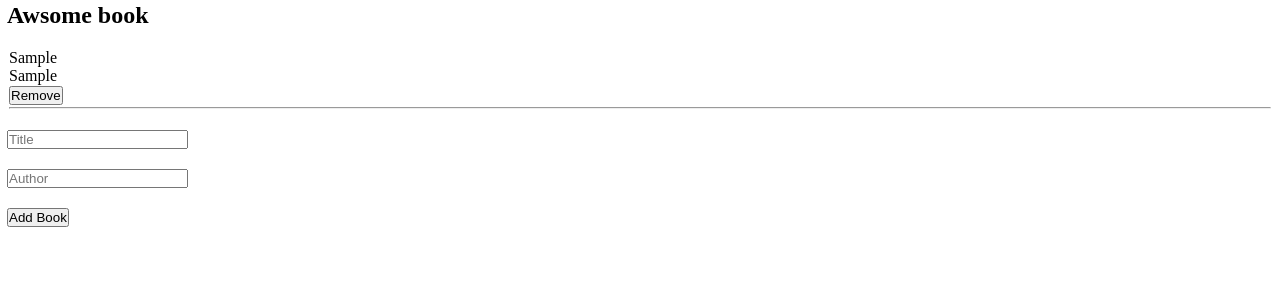
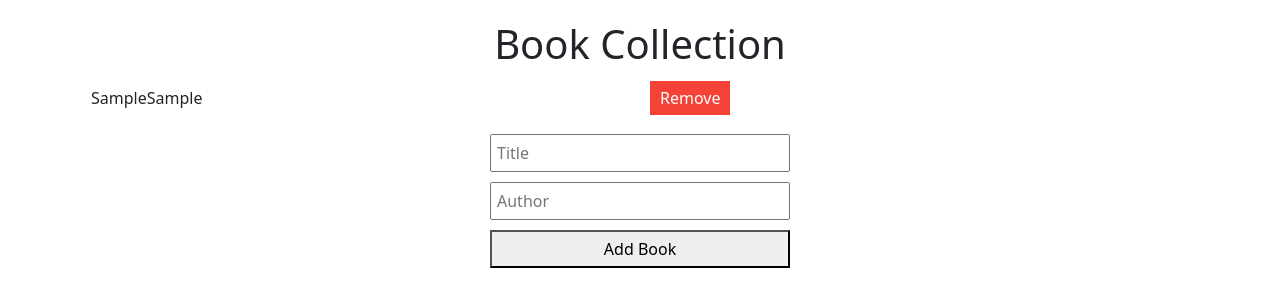
Before and after one commit to najibullahjafari/Awesome-books, a website: page index.html in a window 1280 px wide. Both pictures are taken after typing "Sample", "Sample" into the empty fields and a click on the button "Add Book". Drawn offline with nearby package versions, Linux system fonts and the light colour scheme.

Commit message:
Use classes

```diff
--- a/index.html
+++ b/index.html
@@ -2,34 +2,29 @@
 <html lang="en">
   <head>
     <meta charset="UTF-8" />
-    <meta http-equiv="X-UA-Compatible" content="IE=edge" />
     <meta name="viewport" content="width=device-width, initial-scale=1.0" />
+    <title>Book Collection</title>
+
     <link rel="stylesheet" href="style.css" />
-    <title>Awesome book</title>
+    <link
+      href="https://cdn.jsdelivr.net/npm/bootstrap@5.2.3/dist/css/bootstrap.min.css"
+      rel="stylesheet"
+    />
+    <script src="https://cdn.jsdelivr.net/npm/bootstrap@5.2.3/dist/js/bootstrap.bundle.min.js"></script>
   </head>
   <body>
-    <main>
-      <article>
-        <div class="awsome-book-container">
-          <div class="awsome-book-h1"><h1>Awsome book</h1></div>
-          <br />
-          <div class="awsome-book-lits">
-            <div id="awesomeList"></div>
-            <input
-              type="text"
-              id="textfieldTitle"
-              placeholder="Title"
-            /><br /><br />
-            <input
-              type="text"
-              id="textfieldAuthor"
-              placeholder="Author"
-            /><br /><br />
-            <button type="button" id="btnAdd">Add Book</button>
-          </div>
-        </div>
-      </article>
-    </main>
+    <div class="container">
+      <h1>Book Collection</h1>
+      <div
+        id="awesomeList"
+      ></div>
+      <form id="bookForm" class="bookForm">
+        <input type="text" id="textfieldTitle" placeholder="Title" required />
+        <input type="text" id="textfieldAuthor" placeholder="Author" required />
+        <button type="submit" id="btnAdd">Add Book</button>
+      </form>
+    </div>
+
     <script src="script.js"></script>
   </body>
 </html>
--- a/script.js
+++ b/script.js
@@ -1,62 +1,87 @@
+// CL
+
+class Book {
+  constructor(title, author) {
+    this.title = title;
+    this.author = author;
+  }
+}
+
+class BookCollection {
+  constructor() {
+    this.books = this.loadBooksFromLocalStorage() || [];
+    this.render();
+  }
+
+  addBook(title, author) {
+    const book = new Book(title, author);
+    this.books.push(book);
+    this.saveBooksToLocalStorage();
+    this.render();
+  }
+
+  removeBook(index) {
+    this.books.splice(index, 1);
+    this.saveBooksToLocalStorage();
+    this.render();
+  }
+
+  saveBooksToLocalStorage() {
+    localStorage.setItem('books', JSON.stringify(this.books));
+  }
+
+  loadBooksFromLocalStorage() {
+    const storedBooks = localStorage.getItem('books');
+    return storedBooks ? JSON.parse(storedBooks).map(bookData => new Book(bookData.title, bookData.author)) : null;
+  }
+
+  render() {
+    const awesomeList = document.getElementById('awesomeList');
+    awesomeList.innerHTML = '';
+
+    this.books.forEach((book, index) => {
+      const bookItem = document.createElement('div');
+      bookItem.className = 'book-item';
+
+      const bookDetails = document.createElement('div');
+      bookDetails.className = 'book-details';
+
+      const bookTextCon = document.createElement('div');
+      bookDetails.className = 'bookContainer';
+
+      const bookTitle = document.createElement('span');
+      bookTitle.className = 'book-title';
+      bookTitle.textContent = book.title;
+
+      const bookAuthor = document.createElement('span');
+      bookAuthor.className = 'book-author';
+      bookAuthor.textContent = book.author;
+
+      const removeBtn = document.createElement('button');
+      removeBtn.className = 'remove-btn';
+      removeBtn.textContent = 'Remove';
+      removeBtn.addEventListener('click', () => this.removeBook(index));
+
+      bookDetails.appendChild(bookTitle);
+      bookDetails.appendChild(document.createElement('br'));
+      bookDetails.appendChild(bookAuthor);
+
+      bookItem.appendChild(bookDetails);
+      bookItem.appendChild(removeBtn);
+
+      awesomeList.appendChild(bookItem);
+    });
+  }
+}
+
 document.addEventListener('DOMContentLoaded', function () {
-  const awesomeList = document.getElementById('awesomeList');
+  const bookForm = document.getElementById('bookForm');
   const textfieldTitle = document.getElementById('textfieldTitle');
   const textfieldAuthor = document.getElementById('textfieldAuthor');
-  const btnAdd = document.getElementById('btnAdd');
 
-  function createBookItem(title, author) {
-    const bookItem = document.createElement('div');
-    const bookTitle = document.createElement('span');
-    const br = document.createElement('br');
-    const bookAuthor = document.createElement('span');
-    const removeBtn = document.createElement('button');
-    const hr = document.createElement('hr');
-    const li = document.createElement('br');
-    const lii = document.createElement('br');
+  const bookCollection = new BookCollection();
 
-    bookTitle.textContent = title;
-    bookAuthor.textContent = author;
-    removeBtn.textContent = 'Remove';
-
-    removeBtn.addEventListener('click', function () {
-      bookItem.remove();
-      saveBooks();
-    });
-
-    bookItem.appendChild(bookTitle);
-    bookItem.appendChild(br);
-    bookItem.appendChild(bookAuthor);
-    bookItem.appendChild(li);
-    bookItem.appendChild(removeBtn);
-    bookItem.appendChild(hr);
-    bookItem.appendChild(lii);
-
-    awesomeList.appendChild(bookItem);
-  }
-
-  function saveBooks() {
-    const books = Array.from(awesomeList.children);
-
-    const bookData = [];
-
-    books.forEach(function (book) {
-      const title = book.querySelector('span').textContent;
-      const author = book.querySelector('span + br + span').textContent;
-      const bookObj = { title, author };
-      bookData.push(bookObj);
-    });
-    localStorage.setItem('books', JSON.stringify(bookData));
-  }
-
-  const storedBooks = localStorage.getItem('books');
-  if (storedBooks) {
-    const books = JSON.parse(storedBooks);
-    books.forEach(function (book) {
-      createBookItem(book.title, book.author);
-    });
-  }
-
-  btnAdd.addEventListener('click', function (event) {
+  bookForm.addEventListener('submit', function (event) {
     event.preventDefault();
 
     const title = textfieldTitle.value;
@@ -66,9 +91,7 @@ document.addEventListener('DOMContentLoaded', function () {
       return;
     }
 
-    createBookItem(title, author);
-
-    saveBooks();
+    bookCollection.addBook(title, author);
 
     textfieldTitle.value = '';
     textfieldAuthor.value = '';
--- a/style.css
+++ b/style.css
@@ -1,4 +1,89 @@
-* {
-  margin: 1px;
-  padding: 0;
+.container {
+  max-width: 500px;
+  margin: 0 auto;
+  padding: 20px;
 }
+
+h1 {
+  text-align: center;
+  margin-bottom: 20px;
+}
+
+form {
+  display: flex;
+  gap: 10px;
+  margin-bottom: 20px;
+}
+
+input[type='text'] {
+  flex-grow: 1;
+  padding: 5px;
+  width: 300px;
+}
+
+button {
+  padding: 5px 10px;
+}
+
+#btnAdd {
+  width: 300px;
+}
+
+#awesomeList {
+  margin-top: 20px;
+  margin: 4px;
+  padding: 5px;
+  justify-content: center;
+  align-items: center;
+}
+
+/* .container {
+  display: flex;
+  flex-direction: row;
+} */
+
+.book-item {
+  display: flex;
+  gap: 10px;
+  align-items: center;
+  margin-bottom: 10px;
+}
+
+.book-item .book-details {
+  flex-grow: 1;
+}
+
+.book-item .book-details .book-title {
+  font-weight: bold;
+}
+
+.book-item .book-details .book-author {
+  color: #777;
+}
+
+.book-item .remove-btn {
+  background-color: #f44336;
+  color: #fff;
+  border: none;
+  padding: 5px 10px;
+  cursor: pointer;
+}
+
+.bookForm {
+  display: flex;
+  flex-direction: column;
+  justify-content: center;
+  align-items: center;
+}
+
+.book-details {
+  display: flex;
+  flex-direction: row;
+  gap: 12px;
+}
+
+.bookContainer {
+  width: 50%;
+  display: flex;
+  flex-direction: row;
+}
```
